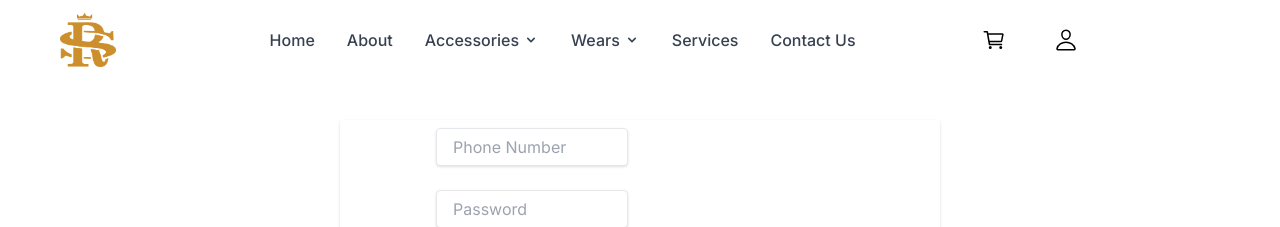
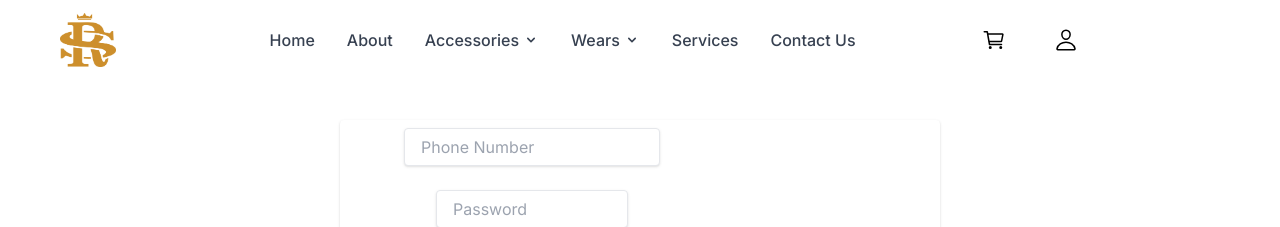
Before and after one commit to oduyemi/srluxuries, a Next.js app in the folder client/: page /login in a window 1280 px wide. Shown: the top 227 px of the page. Built offline with nearby package versions, Linux system fonts and the light colour scheme.

Commit message:
login form edit1

```diff
--- a/client/src/components/Forms/Forms.tsx
+++ b/client/src/components/Forms/Forms.tsx
@@ -47,7 +47,7 @@ export const LoginForm = () => {
                 <form className="mt-2 mb-2 w-80 max-w-screen-lg sm:w-96">
                     <Box maxWidth="sm" sx={{ display: "flex", flexDirection: "column" }} className="mb-3 gap-6">
                         <input
-                            className="shadow appearance-none border rounded w-1/2 py-2 px-4 mx-auto text-gray-700 leading-tight focus:outline-none focus:shadow-outline"
+                            className="shadow appearance-none border rounded w-2/3 py-2 mx-auto px-4 mx-auto text-gray-700 leading-tight focus:outline-none focus:shadow-outline"
                             type="number"
                             name="phone"
                             required
```
